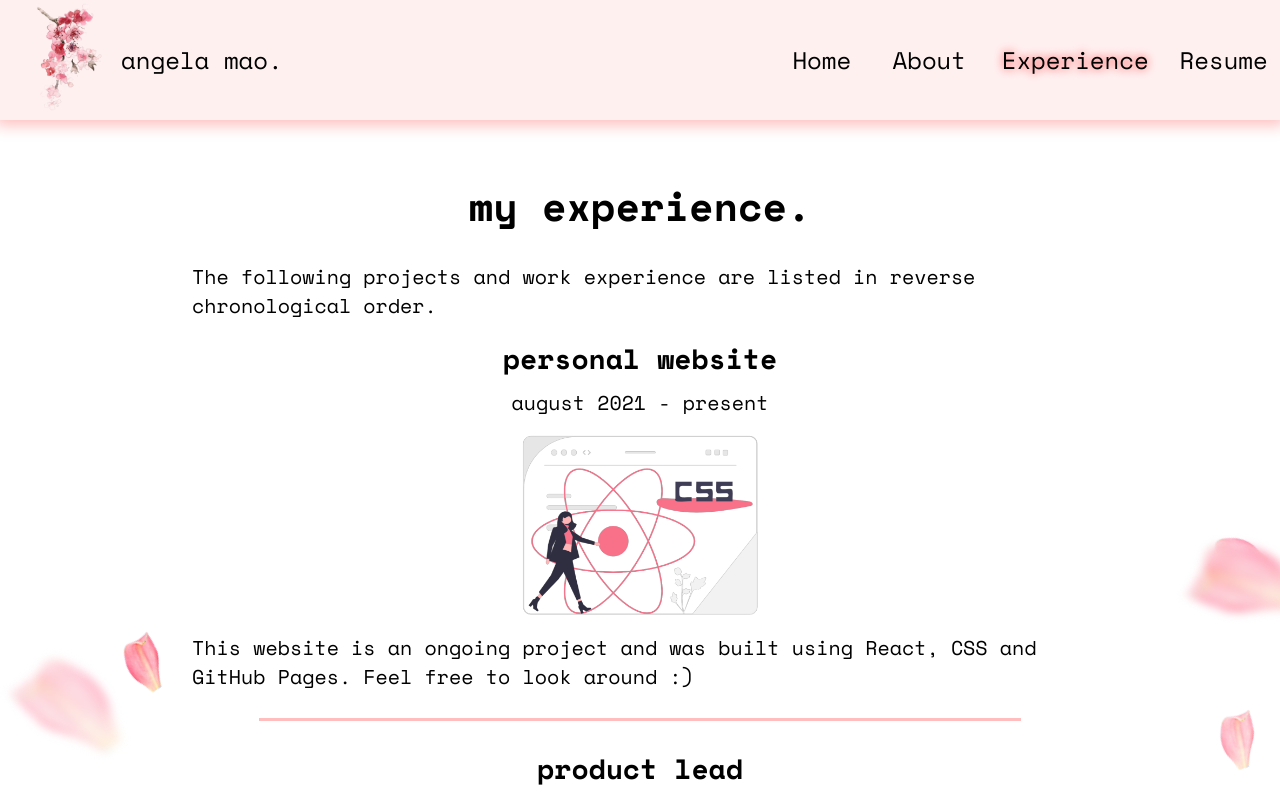
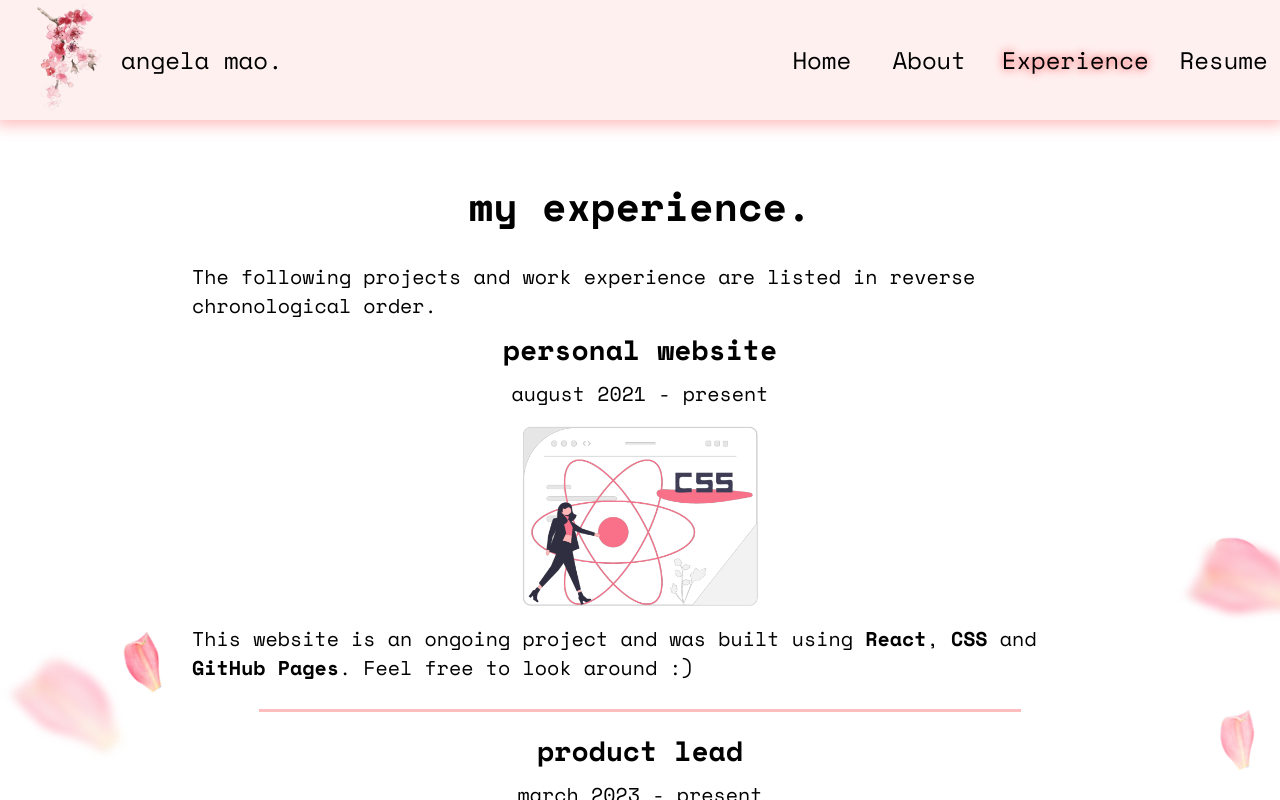
Before and after one commit to angela-mao/angela-mao.github.io, a React (Create React App) app: page /#/experience in a window 1280 px wide. Shown: the top 800 px of the page. Built offline with nearby package versions, Linux system fonts and the light colour scheme; a web font is replaced by a local one.

Commit message:
Edited the style

```diff
--- a/src/components/Header.js
+++ b/src/components/Header.js
@@ -3,12 +3,11 @@ import branch from "../images/branch.png";
 import menu from "../images/menu.png";
 import { Dropdown, DropdownButton } from 'react-bootstrap';
 import "../styles/Header.css";
-import linkedin from "../images/linkedin.png";
 
 const Header = (props) => {
     useEffect(() => {
         document.getElementById(props.view).classList.add("active");
-    }, []);
+    }, [props.view]);
 
     return (
         <header className="header">
--- a/src/pages/Experience.js
+++ b/src/pages/Experience.js
@@ -10,7 +10,6 @@ import rpgOutput from "../images/rpgOutput.png";
 import petal1 from "../images/petal1.png";
 import petal2 from "../images/petal2.png";
 import reactCSS from "../images/Mediamodifier-React + CSS.png";
-import programmer from "../images/Mediamodifier-Programmer.png";
 
 const Experience = () => {
     return (
@@ -24,8 +23,8 @@ const Experience = () => {
                 <img className="reactCSS" src={reactCSS} alt="React + CSS"/>
                 <div className="paragraphs">
                     <p>
-                        This website is an ongoing project and was built using React, CSS and GitHub Pages. Feel free to
-                        look around :)
+                        This website is an ongoing project and was built using <b>React</b>, <b>CSS</b> and
+                        <b> GitHub Pages</b>. Feel free to look around :)
                     </p>
                 </div>
                 <div className="divider"></div>
--- a/src/styles/Experience.css
+++ b/src/styles/Experience.css
@@ -51,7 +51,7 @@
 
 .background .experience h2 {
     font-size: 3.5vmin;
-    margin: 1% 0;
+    margin: 0 0 1%;
 }
 
 .background .experience .dates {
--- a/src/styles/Landing.css
+++ b/src/styles/Landing.css
@@ -154,13 +154,13 @@
 
 .fallingPetals a {
     text-decoration: none;
-    color: black;
     width: 17.5%;
     height: 7%;
 }
 
 .fallingPetals #welcome {
     opacity: 0;
+    color: black;
     display: block;
     font-size: 2vw;
     font-family: "Space Mono", monospace;
```
